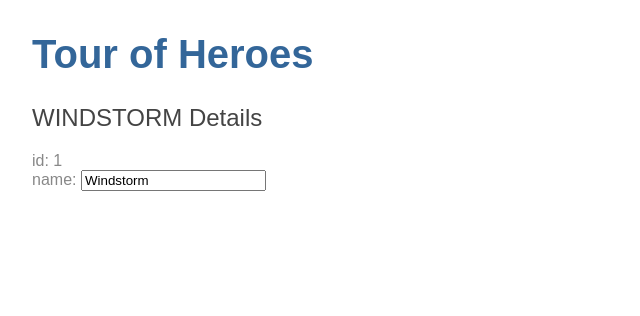
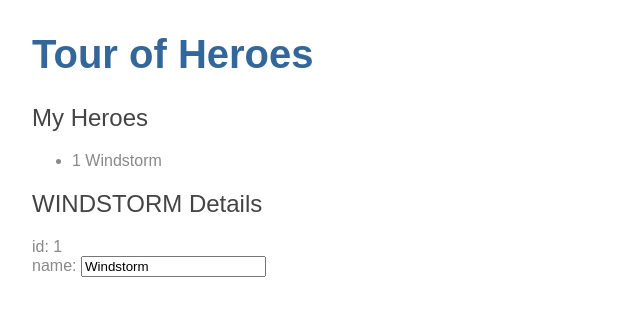
Before and after one commit to brian7lan3/angular-tour-of-heroes, an Angular app: page / in a window 1280 px wide. Shown: the top 316 px of the page, without its empty margins (0-640 px from the left). Built offline with nearby package versions, Linux system fonts and the light colour scheme.

Commit message:
使用 *ngFor 列出这些英雄

```diff
--- a/src/app/heroes/heroes.component.html
+++ b/src/app/heroes/heroes.component.html
@@ -1,3 +1,10 @@
+<h2>My Heroes</h2>
+<ul class="heroes">
+  <li>
+    <span class="badge">{{hero.id}}</span> {{hero.name}}
+  </li>
+</ul>
+
 <h2>{{hero.name | uppercase}} Details</h2>
 <div><span>id: </span>{{hero.id}}</div>
 <div>
```
